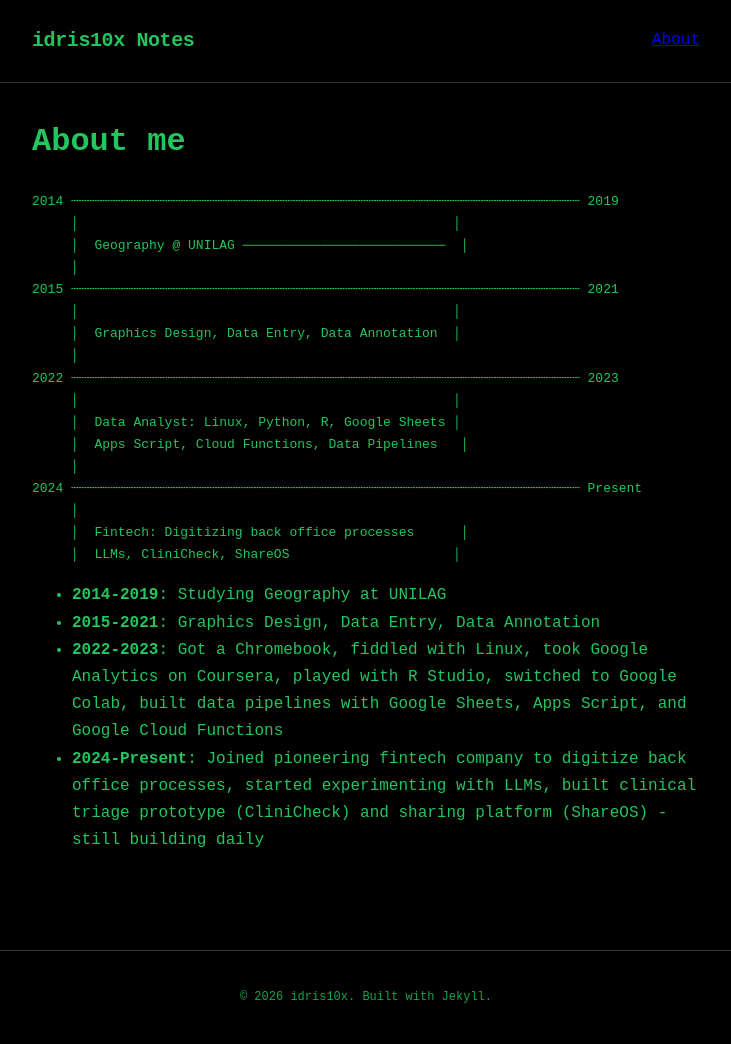
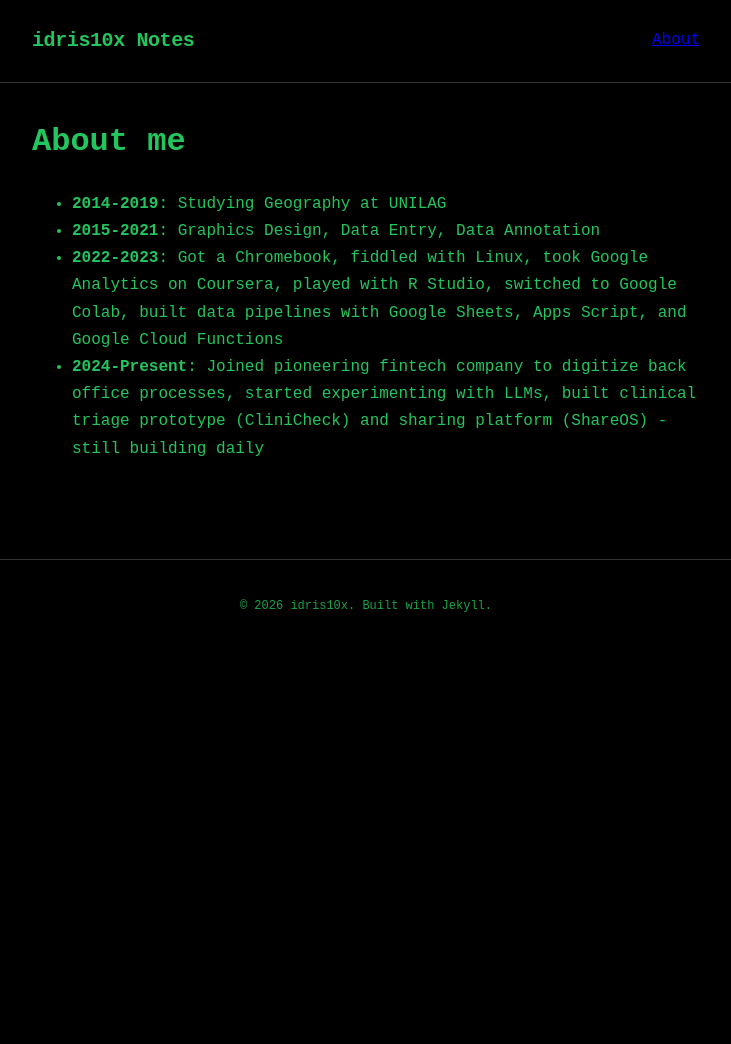
Before and after one commit to idris10x/blog, a Jekyll site: the page built from about.md, in a window 1280 px wide. Shown: the whole page, without its empty margins (274-1005 px from the left). Built offline with Jekyll 4.4.1, drawn with Linux system fonts in a browser that asks for light colours; after the commit the page ends 900 px from its top, so only the background shows below that.

Commit message:
remove ascii art

````diff
--- a/about.md
+++ b/about.md
@@ -5,26 +5,6 @@ title: About
 
 # About me
 
-```
-2014 ┄┄┄┄┄┄┄┄┄┄┄┄┄┄┄┄┄┄┄┄┄┄┄┄┄┄┄┄┄┄┄┄┄┄┄┄┄┄┄┄┄┄┄┄┄┄┄┄┄┄┄┄┄┄┄┄┄┄┄┄┄┄┄┄┄ 2019
-     │                                                │
-     │  Geography @ UNILAG ──────────────────────────  │
-     │
-2015 ┄┄┄┄┄┄┄┄┄┄┄┄┄┄┄┄┄┄┄┄┄┄┄┄┄┄┄┄┄┄┄┄┄┄┄┄┄┄┄┄┄┄┄┄┄┄┄┄┄┄┄┄┄┄┄┄┄┄┄┄┄┄┄┄┄ 2021
-     │                                                │
-     │  Graphics Design, Data Entry, Data Annotation  │
-     │
-2022 ┄┄┄┄┄┄┄┄┄┄┄┄┄┄┄┄┄┄┄┄┄┄┄┄┄┄┄┄┄┄┄┄┄┄┄┄┄┄┄┄┄┄┄┄┄┄┄┄┄┄┄┄┄┄┄┄┄┄┄┄┄┄┄┄┄ 2023
-     │                                                │
-     │  Data Analyst: Linux, Python, R, Google Sheets │
-     │  Apps Script, Cloud Functions, Data Pipelines   │
-     │
-2024 ┄┄┄┄┄┄┄┄┄┄┄┄┄┄┄┄┄┄┄┄┄┄┄┄┄┄┄┄┄┄┄┄┄┄┄┄┄┄┄┄┄┄┄┄┄┄┄┄┄┄┄┄┄┄┄┄┄┄┄┄┄┄┄┄┄ Present
-     │
-     │  Fintech: Digitizing back office processes      │
-     │  LLMs, CliniCheck, ShareOS                     │
-```
-
 - **2014-2019**: Studying Geography at UNILAG
 - **2015-2021**: Graphics Design, Data Entry, Data Annotation
 - **2022-2023**: Got a Chromebook, fiddled with Linux, took Google Analytics on Coursera, played with R Studio, switched to Google Colab, built data pipelines with Google Sheets, Apps Script, and Google Cloud Functions
````
